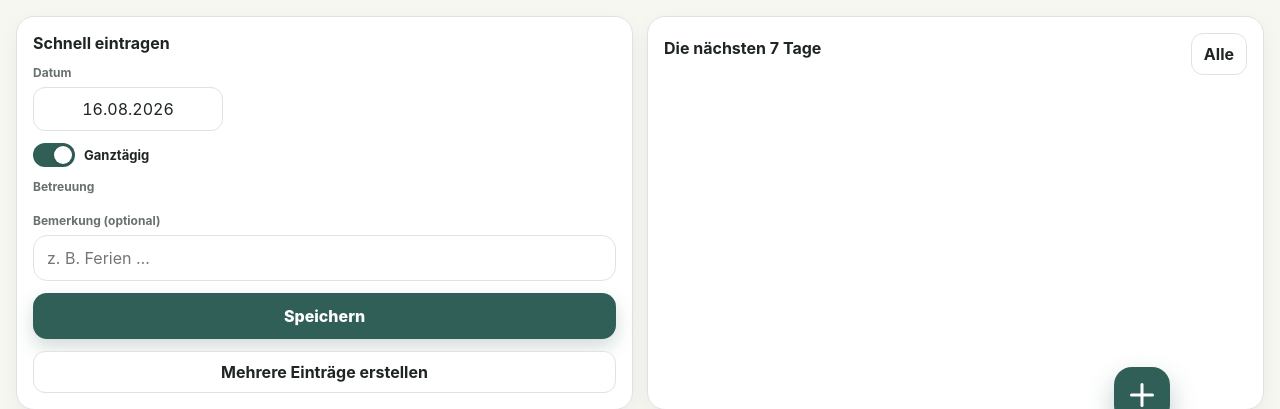
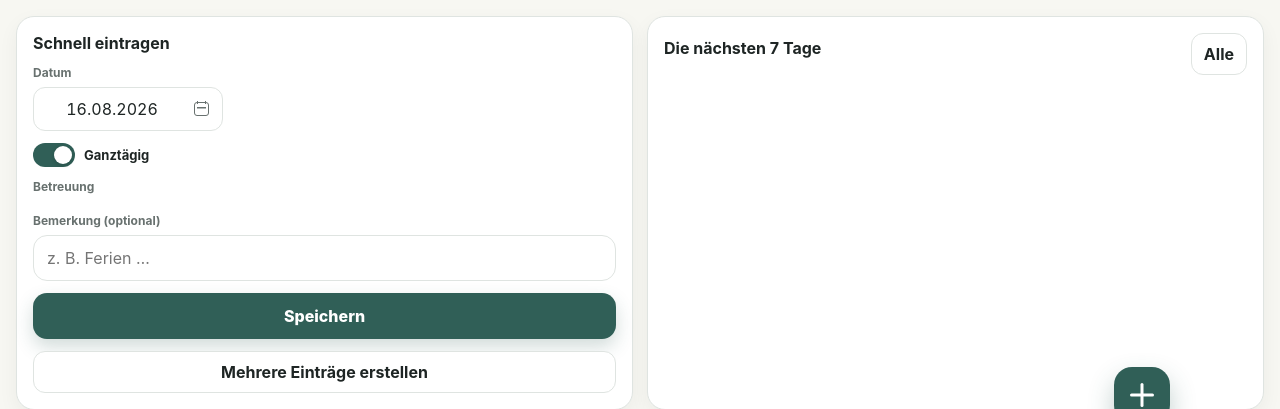
Before and after one commit to Ashguard85/Betreuung, a Python web app: template app/templates/index.html in a window 1280 px wide. Shown: the part 295-704 px from the top of the page. Run offline with Jinja, Linux system fonts and the light colour scheme; the template is opened without the code that fills it, so the values that code supplies are empty.

Commit message:
Update app from uploaded ZIP

```diff
--- a/app/static/app.css
+++ b/app/static/app.css
@@ -554,3 +554,63 @@ html,body{width:100%;max-width:100%;overflow-x:hidden}
   .list-actions .secondary,.list-actions .linkbtn{width:100%;min-width:0;justify-content:center;text-align:center}
   .list-actions #listExportHint{grid-column:1/-1}
 }
+
+
+/* v50: visible calendar affordance for every date field.
+   The native date input remains the full-field tap target; the button is only an
+   additional explicit opener for "Von/Bis" and the other date fields. */
+.date-shell.has-picker-button .date-display{
+  padding-left:10px;
+  padding-right:42px;
+}
+.date-picker-btn{
+  position:absolute;
+  z-index:4;
+  right:4px;
+  top:50%;
+  transform:translateY(-50%);
+  width:34px;
+  height:34px;
+  min-width:34px;
+  min-height:34px;
+  margin:0;
+  padding:0;
+  border:0;
+  border-radius:9px;
+  background:rgba(255,255,255,.94);
+  color:var(--muted);
+  display:grid;
+  place-items:center;
+  cursor:pointer;
+  -webkit-tap-highlight-color:transparent;
+  touch-action:manipulation;
+}
+.date-picker-btn:active{background:#eef3f1}
+.date-picker-btn::before{
+  content:"";
+  width:15px;
+  height:14px;
+  border:1.5px solid currentColor;
+  border-radius:3px;
+  box-sizing:border-box;
+  background:
+    linear-gradient(currentColor,currentColor) 2px 4px/9px 1.5px no-repeat;
+}
+.date-picker-btn::after{
+  content:"";
+  position:absolute;
+  width:9px;
+  height:3px;
+  top:9px;
+  border-left:1.5px solid currentColor;
+  border-right:1.5px solid currentColor;
+  box-sizing:border-box;
+}
+.date-native:disabled ~ .date-picker-btn{
+  opacity:.4;
+  pointer-events:none;
+}
+@media(max-width:430px){
+  .date-shell.has-picker-button .date-display{padding-right:39px}
+  .date-picker-btn{right:3px;width:32px;height:32px;min-width:32px;min-height:32px}
+}
--- a/app/static/app.js
+++ b/app/static/app.js
@@ -55,9 +55,40 @@ function syncDateShell(input){
   if(display) display.textContent=formatDateValue(input.value);
 }
 function syncAllDateShells(){ qsa('.date-shell input[type="date"]').forEach(syncDateShell); }
+function openNativeDatePicker(input){
+  if(!input || input.disabled) return;
+  try{
+    if(typeof input.showPicker==="function"){
+      input.showPicker();
+      return;
+    }
+  }catch(_e){}
+  try{ input.focus({preventScroll:true}); }catch(_e){ try{ input.focus(); }catch(__e){} }
+  try{ input.click(); }catch(_e){}
+}
+function ensureDatePickerButton(input){
+  const shell=input?.closest?.(".date-shell");
+  if(!shell || shell.querySelector(".date-picker-btn")) return;
+  shell.classList.add("has-picker-button");
+  const button=document.createElement("button");
+  button.type="button";
+  button.className="date-picker-btn";
+  button.setAttribute("aria-label","Datum auswählen");
+  button.setAttribute("title","Datum auswählen");
+  button.addEventListener("click",event=>{
+    event.preventDefault();
+    event.stopPropagation();
+    openNativeDatePicker(input);
+  });
+  shell.appendChild(button);
+}
 function upgradeDateInputs(){
   qsa('input[type="date"].input').forEach(input=>{
-    if(input.closest(".date-shell")){ syncDateShell(input); return; }
+    if(input.closest(".date-shell")){
+      syncDateShell(input);
+      ensureDatePickerButton(input);
+      return;
+    }
     const shell=document.createElement("div");
     shell.className="date-shell";
     input.parentNode.insertBefore(shell,input);
@@ -68,6 +99,7 @@ function upgradeDateInputs(){
     shell.appendChild(display);
     input.addEventListener("input",()=>syncDateShell(input));
     input.addEventListener("change",()=>syncDateShell(input));
+    ensureDatePickerButton(input);
     syncDateShell(input);
   });
 }
@@ -880,7 +912,7 @@ async function shareServerFile(url, fallbackName, mimeType, preparing="Datei wir
 }
 
 
-const PWA_APP_VERSION = "46";
+const PWA_APP_VERSION = "50";
 const PWA_UPDATE_RELOAD_KEY = "betreuung-pwa-update-reload";
 let pwaRegistration = null;
 let pwaWaitingWorker = null;
--- a/app/static/service-worker.js
+++ b/app/static/service-worker.js
@@ -1,4 +1,4 @@
-const APP_VERSION = "46";
+const APP_VERSION = "50";
 const VERSION = `betreuung-pwa-v${APP_VERSION}`;
 const SHELL_CACHE = `${VERSION}-shell`;
 const DATA_CACHE = "betreuung-private-data-v1";
@@ -7,8 +7,8 @@ const INDEX_URL = "/";
 
 const ESSENTIAL_SHELL = [
   "/",
-  "/static/app.css?v=46",
-  "/static/app.js?v=46",
+  "/static/app.css?v=50",
+  "/static/app.js?v=50",
   "/manifest.webmanifest"
 ];
 
--- a/app/templates/index.html
+++ b/app/templates/index.html
@@ -11,7 +11,7 @@
   <link rel="icon" type="image/png" sizes="64x64" href="/favicon-v17.png">
   <link rel="apple-touch-icon" sizes="180x180" href="/apple-touch-icon-v17.png">
   <link rel="apple-touch-icon-precomposed" sizes="180x180" href="/apple-touch-icon-v17.png">
-  <link rel="stylesheet" href="/static/app.css?v=46">
+  <link rel="stylesheet" href="/static/app.css?v=50">
   <title>{{ title }}</title>
 </head>
 <body>
@@ -133,7 +133,7 @@
       <details class="card settings-disclosure">
         <summary>App & Updates</summary>
         <div class="settings-disclosure-body">
-          <div class="row"><span>App-Version</span><span class="spacer"></span><b id="pwaAppVersion">v46</b></div>
+          <div class="row"><span>App-Version</span><span class="spacer"></span><b id="pwaAppVersion">v50</b></div>
           <p id="pwaUpdateStatus" class="small">Updates werden im Hintergrund geprüft.</p>
           <button id="pwaApplyUpdate" class="secondary full topgap" type="button" hidden>Jetzt aktualisieren</button>
           <p class="small">Neue Versionen werden zuerst vollständig lokal geladen. Die laufende Sitzung bleibt unverändert; automatisch gewechselt wird erst nach einem sicheren Neustart oder bewusst über den Button.</p>
@@ -416,6 +416,6 @@
 </div>
 
 <div id="toast" class="toast"></div>
-<script src="/static/app.js?v=46"></script>
+<script src="/static/app.js?v=50"></script>
 </body>
 </html>
```
Also changed, not shown: README.md, 1 other file.
